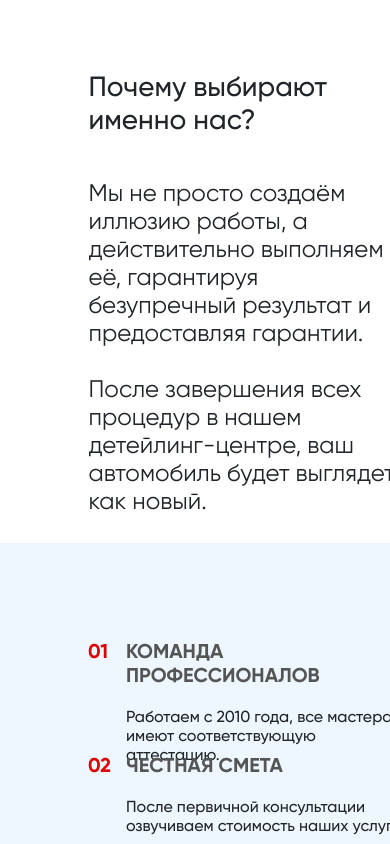
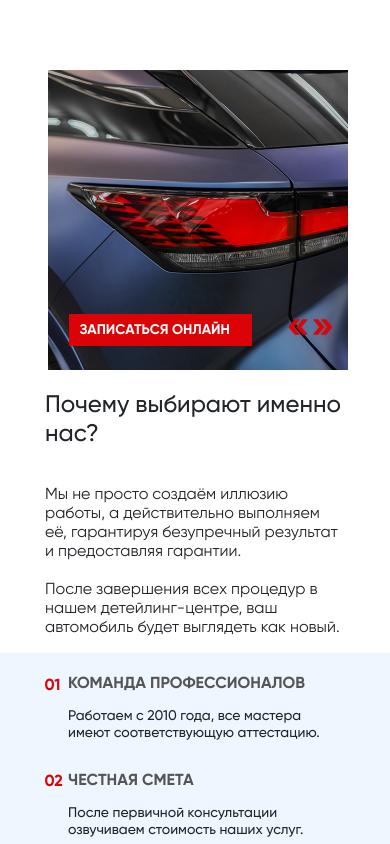
Before and after one commit to hrmvlg/ji-test, a React (Vite) app in the folder ji-test/: page / in a window 390 px wide. Shown: the top 844 px of the page. Built offline with nearby package versions, Linux system fonts and the light colour scheme.

Commit message:
Refactor styles for Button, Carousel, Information, and List components; enhance responsiveness and layout adjustments

```diff
--- a/ji-test/src/components/Button/_button.scss
+++ b/ji-test/src/components/Button/_button.scss
@@ -1,13 +1,21 @@
 .button {
+    @include fluid-text(18, 14);
+    @include fluid-line-height(22, 16);
+    white-space: nowrap;
     background-color: $red;
     color: $white;
     border-radius: 0;
     text-transform: uppercase;
-    font-size: 1.125rem;
     font-weight: 700;
     padding-inline: 2.5rem;
     padding-block: 1.375rem;
     max-height: 4.0625rem;
     max-width: 17.1875rem;
-    white-space: nowrap;
+
+    @include media-breakpoint-between(xs, lg) {
+        padding-inline: 10px;
+        padding-block: 5px;
+        width: 183px;
+        height: 32.5px;
+    }
 }
--- a/ji-test/src/components/Carousel/_carousel.scss
+++ b/ji-test/src/components/Carousel/_carousel.scss
@@ -1,10 +1,12 @@
 .carousel {
     margin-top: 0.625rem;
+    margin-left: 5px;
     z-index: 1;
     overflow: hidden;
     position: relative;
-    width: clamp(320px, calc(600/1903 *100vw), 37.5rem);
-    height: clamp(320px, calc(600/1903 *100vw), 37.5rem);
+
+    width: clamp(300px, calc(600/1400 *100vw), 600px);
+    height: clamp(300px, calc(600/1400 *100vw), 600px);
 
     &-item {
         &>img {
@@ -14,8 +16,8 @@
     }
 
     &-caption {
-        left: 7.4%;
-        bottom: 7.7%;
+        left: 7%;
+        bottom: 7.9%;
         padding: 0;
     }
 }
@@ -26,13 +28,28 @@
     width: 2.188rem;
     opacity: 1;
     top: auto !important;
-    bottom: 11.1%;
+    bottom: 11.2%;
+
+    &>span>svg {
+        width: 30px;
+        height: 30px;
+
+        @include media-breakpoint-between(xs, lg) {
+            width: 20px;
+            height: 20px;
+        }
+    }
+
+    @include media-breakpoint-between(xs, xl) {
+        width: 20px;
+        height: 20px;
+    }
 }
 
 .carousel-control-prev {
-    left: 80.17%;
+    left: 80%;
 }
 
 .carousel-control-next {
-    right: 4.8%;
+    right: 5%;
 }
--- a/ji-test/src/components/Information/_information.scss
+++ b/ji-test/src/components/Information/_information.scss
@@ -1,15 +1,33 @@
 .information {
     z-index: 1;
-    width: clamp(320px, calc(793/1903 *100vw), 793px) !important;
+    max-width: 793px;
 
+    @include media-breakpoint-between(xs, xxl) {
+        flex-direction: column;
+        justify-content: space-between;
+        width: clamp(300px, calc(793/1903 *100vw), 793px)
+    }
+
+    @include media-breakpoint-between(xs, md) {
+        width: 300px;
+    }
+
+    &__group {
+        width: 100%;
+    }
 
     &__title {
+        @include fluid-text(40, 24);
         margin-bottom: 2.625rem;
     }
 
     &__description {
-        font-size: 1.5rem;
-        line-height: 1.75rem;
-        margin-bottom: 7.75rem;
+        @include fluid-text(24, 16);
+        @include fluid-line-height(28, 19);
+        margin-bottom: clamp(1.5rem, calc(124/1903 * 100vw), 7.75rem);
+
+        @media (max-width: 1612px) {
+            margin-bottom: 2.625rem;
+        }
     }
 }
--- a/ji-test/src/components/List/CustomList.jsx
+++ b/ji-test/src/components/List/CustomList.jsx
@@ -14,18 +14,19 @@ export default function CustomList() {
     };
 
     return (
-        <Row className="information-list">{
+        <Row className="information-list ">{
             items.map((item, index) => (
                 <Col
                     xs={6}
+                    sm={1}
                     md={6}
                     lg={6}
                     key={item.id}
                     className="information-list__item"
                 >
                     <Row
-                        className='d-flex align-items-start flex-nowrap'
-                        style={{ columnGap: '13.5px' }}
+                        className='information-list__item-wrapper d-flex align-items-start flex-nowrap'
+
                     >
                         <Col xs={1}
                             className='d-flex justify-content-center align-items-center'
@@ -33,7 +34,7 @@ export default function CustomList() {
                         >
                             <span className='information-list__marker'> {formatNumber(index)} </span>
                         </Col>
-                        <Col xs={11} className='p-0'>
+                        <Col xs={11} className='information-list__group p-0'>
                             <p className='information-list__title p-0'> {item.title} </p>
                             <p className="information-list__description m-0">{item.description}</p>
                         </Col>
--- a/ji-test/src/components/List/_list.scss
+++ b/ji-test/src/components/List/_list.scss
@@ -1,21 +1,43 @@
 .information {
     &-list {
-        width: 100% !important;
-        column-gap: clamp(50px, calc(84/1903 *100vw), 84px);
-        row-gap: clamp(30px, calc(84/1903 *100vw), 59px);
+        width: 100%;
+        column-gap: clamp(21px, 4.4vw, 84px);
+        row-gap: clamp(14.75px, 3.1vw, 59px);
+        padding-left: 0.75rem;
 
-        padding-left: 12px;
+        @include media-breakpoint-between(xs, lg) {
+            flex-direction: column;
+            align-items: center;
+            justify-content: space-between;
+            column-gap: 0;
+        }
 
         &__item {
-            width: 340px;
-            height: 84px;
+            min-height: 82px;
+            width: clamp(290px, calc(340/1903 *100vw), 340px);
+
+            @include media-breakpoint-between(xs, lg) {
+                max-height: 82px;
+                width: 100%;
+            }
+
+            &-wrapper {
+                column-gap: 0.844rem;
+
+                @media (max-width: 1612px) {
+                    column-gap: 2px;
+                }
+            }
         }
 
         &__title {
             color: $gray-700;
             text-transform: uppercase;
-            line-height: 1.5rem;
-            margin-bottom: 20px;
+            margin-bottom: 1.25rem;
+
+            @include media-breakpoint-between(xs, lg) {
+                margin-bottom: 0.938rem;
+            }
         }
 
         &__marker {
@@ -24,14 +46,15 @@
 
         &__title,
         &__marker {
-            font-size: 1.25rem;
+            @include fluid-text(20, 16);
+            @include fluid-line-height(24, 19);
             font-weight: 700;
             min-width: 1.563rem;
             min-height: 1.5rem;
         }
 
         &__description {
-            line-height: 19px;
+            line-height: 1.188rem;
             max-width: 304px;
             font-weight: 500;
         }
--- a/ji-test/src/scss/_globals.scss
+++ b/ji-test/src/scss/_globals.scss
@@ -1,3 +1,7 @@
+html {
+    @include fluid-text(16, 14);
+}
+
 body {
     background-color: $white;
 }
@@ -6,7 +10,17 @@ body {
     position: relative;
     min-height: 750px;
     padding-block: 4.375rem;
-    column-gap: 6.688rem;
+    gap: 107px;
+
+    @include media-breakpoint-between(xs, xxl) {
+        flex-direction: column;
+        align-items: center;
+        gap: 50px;
+    }
+
+    @media (max-width: 1526px) {
+        gap: 20px;
+    }
 
     &::after {
         content: '';
@@ -17,5 +31,21 @@ body {
         left: 0;
         bottom: 0;
         z-index: 0;
+
+        @media (max-width: 1612px) {
+            height: 65%;
+        }
+
+        @include media-breakpoint-down(xxl) {
+            height: 38%;
+        }
+
+        @include media-breakpoint-down(lg) {
+            height: 41%;
+        }
+
+        @include media-breakpoint-between(lg, xxl) {
+            height: 40%;
+        }
     }
 }
--- /dev/null
+++ b/ji-test/src/scss/_mixins.scss
@@ -0,0 +1,11 @@
+@mixin fluid-text($max: 16, $min: 14, $screen: 1903) {
+    font-size: clamp(#{$min}px,
+        #{calc(($max/ $screen) * 100)}vw,
+        #{$max}px);
+}
+
+@mixin fluid-line-height($max: 19, $min: 16, $screen: 1903) {
+    line-height: clamp(#{$min}px,
+        #{calc(($max / $screen) * 100)}vw,
+        #{$max}px);
+}
--- a/ji-test/src/scss/custom.scss
+++ b/ji-test/src/scss/custom.scss
@@ -1,3 +1,4 @@
+@import 'mixins';
 @import "variables";
 @import "../../node_modules/bootstrap/scss/bootstrap";
 @import 'fonts';
```
Also changed, not shown: ji-test/src/scss/custom.css.
